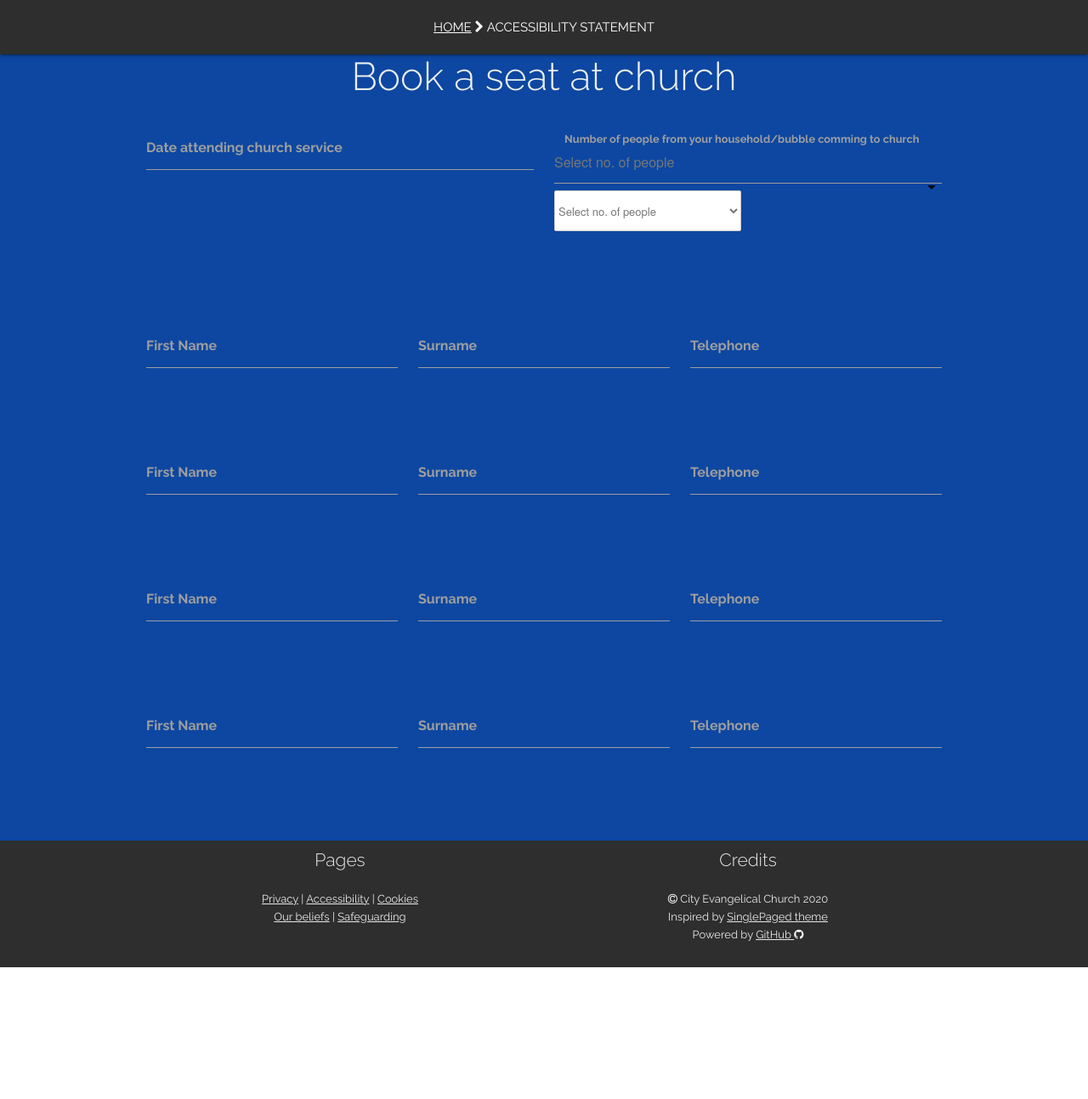
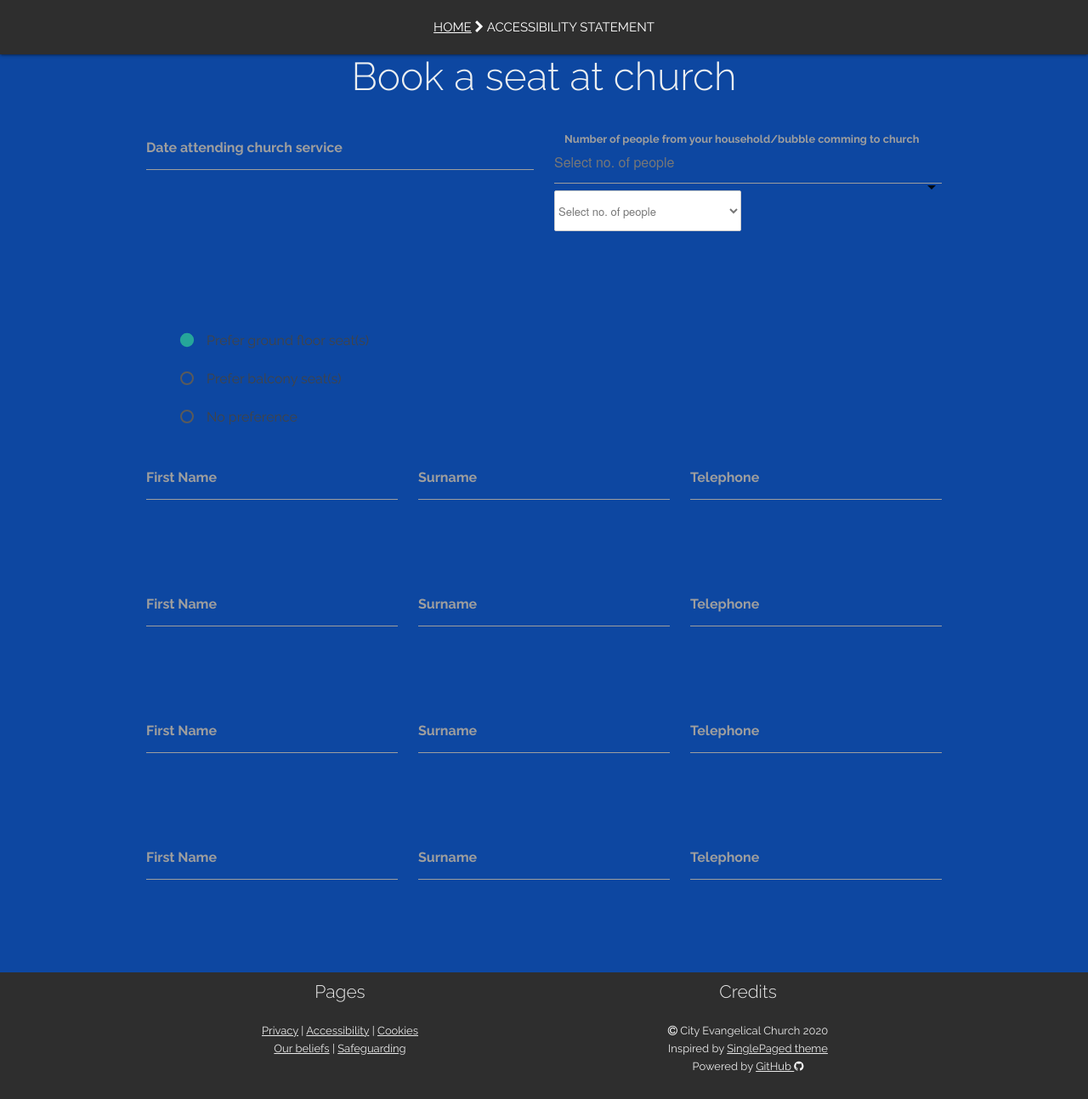
Before and after one commit to woodcock3/citychurch, a Jekyll site: the page built from pages/seat_booking.md, in a window 1280 px wide and 1293 px high. Shown: the whole window at 85% size. Built offline with Jekyll 4.4.1, drawn with Linux system fonts in a browser that asks for light colours.

Commit message:
Update seat_booking.md

```diff
--- a/pages/seat_booking.md
+++ b/pages/seat_booking.md
@@ -36,6 +36,27 @@ permalink: /seat-booking/
     </div>
   </form>
 </div>
+
+<form action="#">
+  <p>
+    <label>
+      <input name="group1" type="radio" checked />
+      <span>Prefer ground floor seat(s)</span>
+    </label>
+  </p>
+  <p>
+    <label>
+      <input name="group1" type="radio" />
+      <span>Prefer balcony seat(s)</span>
+    </label>
+  </p>
+  <p>
+    <label>
+      <input class="with-gap" name="group1" type="radio"  />
+      <span>No preference</span>
+    </label>
+  </p>
+</form>
 
 <div class="row">
   <form class="col s12">
```
